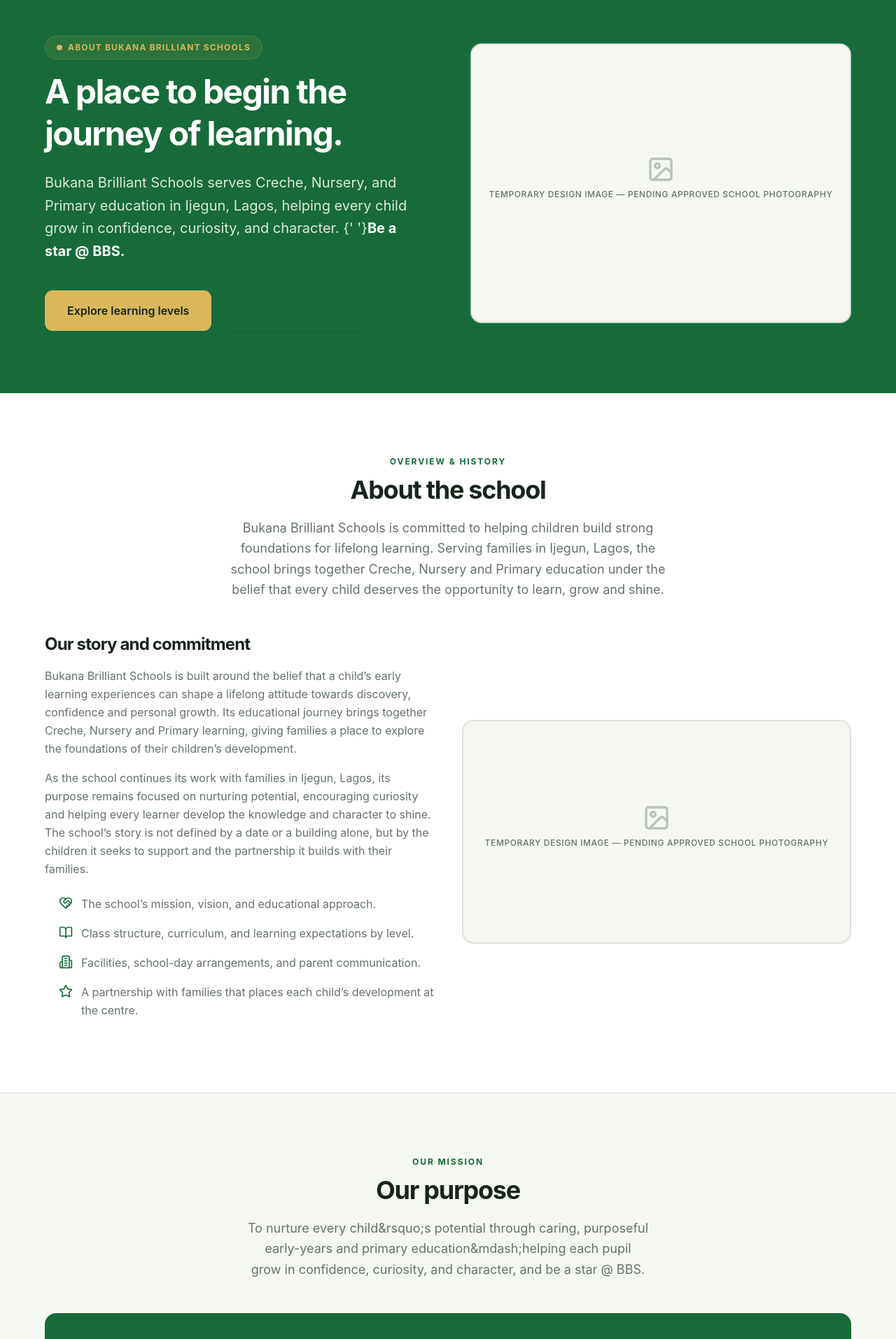
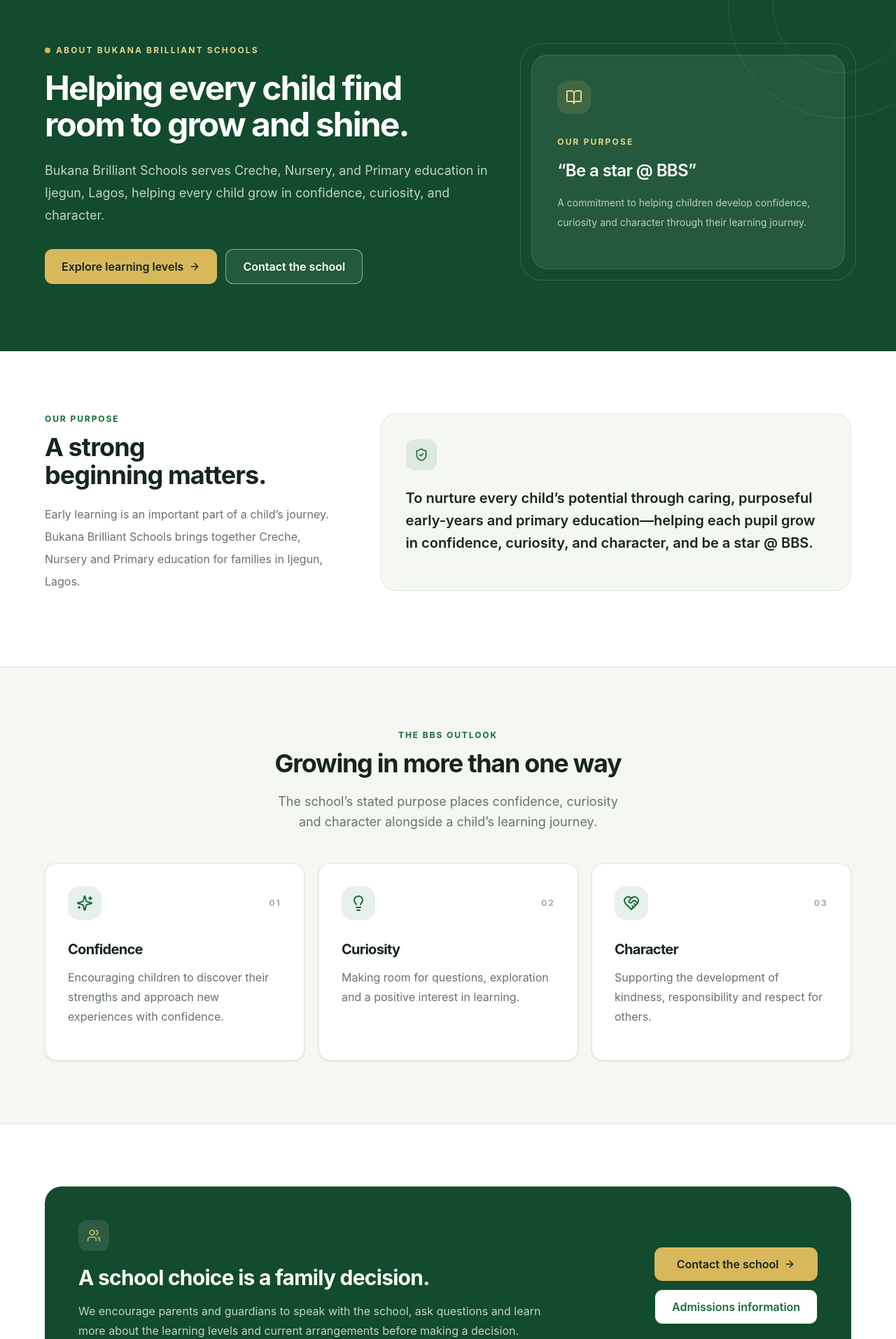
Before and after one commit to blinkzdlfx-cell/bukana-brilliant-schools, a React (Vite) app: page /about in a window 1280 px wide. Shown: the part 112-2026 px from the top of the page at 70% size. Built offline with nearby package versions, Linux system fonts and the light colour scheme.

Commit message:
Replace generic about-page filler with a truthful school story and clear visual hierarchy

```diff
--- a/src/pages/AboutPage.jsx
+++ b/src/pages/AboutPage.jsx
@@ -1,142 +1,95 @@
 import { motion } from 'motion/react';
-import { BookOpen, Users, GraduationCap, Building2, Star, HeartHandshake } from 'lucide-react';
+import {
+  ArrowRight,
+  BookOpen,
+  HeartHandshake,
+  Lightbulb,
+  ShieldCheck,
+  Sparkles,
+  Users,
+} from 'lucide-react';
 import { Button } from '@/components/ui/button.jsx';
 import { SectionHeading } from '@/components/ui/section-heading.jsx';
 import { Card, CardBody } from '@/components/ui/card.jsx';
-import { TemporaryImage } from '@/components/ui/temporary-image.jsx';
-import { schoolProfile, admissionsCta, academicsCta, contactCta } from '@/data/school.js';
+import { schoolProfile } from '@/data/school.js';
+
+const foundations = [
+  {
+    title: 'Confidence',
+    description: 'Encouraging children to discover their strengths and approach new experiences with confidence.',
+    icon: Sparkles,
+  },
+  {
+    title: 'Curiosity',
+    description: 'Making room for questions, exploration and a positive interest in learning.',
+    icon: Lightbulb,
+  },
+  {
+    title: 'Character',
+    description: 'Supporting the development of kindness, responsibility and respect for others.',
+    icon: HeartHandshake,
+  },
+];
 
 export function AboutPage() {
   return (
     <>
       <HeroSection />
-      <OverviewSection />
-      <MissionSection />
-      <ValuesPhilosophySection />
-      <LeadershipSection />
-      <FacilitiesSection />
-      <NextStepsSection />
+      <OurPurposeSection />
+      <FoundationsSection />
+      <FamilyPartnershipSection />
     </>
   );
 }
 
 function HeroSection() {
   return (
-    <section className="relative bg-brand overflow-hidden">
-      <div className="relative container-wide section-pad pt-24 md:pt-36 pb-24 md:pb-36">
-        <div className="grid lg:grid-cols-2 gap-12 lg:gap-16 items-center">
+    <section className="relative isolate overflow-hidden bg-brand-deep text-white">
+      <div aria-hidden="true" className="pointer-events-none absolute -right-20 -top-28 h-80 w-80 rounded-full border border-white/10" />
+      <div aria-hidden="true" className="pointer-events-none absolute -right-4 -top-12 h-48 w-48 rounded-full border border-white/10" />
+      <div className="container-wide relative grid items-center gap-10 py-16 md:py-20 lg:grid-cols-[1fr_0.72fr] lg:py-24">
         <div>
-            <span className="mb-4 inline-flex items-center gap-2 rounded-full border border-accent/20 bg-accent/10 px-4 py-2 text-xs font-bold uppercase tracking-widest text-accent">
+          <p className="mb-5 inline-flex items-center gap-2 text-xs font-bold uppercase tracking-[0.18em] text-[#E8D28C]">
             <span className="h-2 w-2 rounded-full bg-accent" />
             About Bukana Brilliant Schools
-            </span>
+          </p>
           <motion.h1
-              initial={{ opacity: 0, y: 20 }}
+            initial={{ opacity: 0, y: 16 }}
             animate={{ opacity: 1, y: 0 }}
-              className="mb-6 text-4xl md:text-5xl font-bold leading-tight text-surface-white text-balance"
+            transition={{ duration: 0.4, ease: 'easeOut' }}
+            className="max-w-3xl text-balance text-4xl font-bold leading-[1.08] tracking-[-0.04em] text-white sm:text-5xl"
           >
-              A place to begin the journey of learning.
+            Helping every child find room to grow and shine.
           </motion.h1>
-            <motion.p
-              initial={{ opacity: 0, y: 20 }}
-              animate={{ opacity: 1, y: 0 }}
-              transition={{ delay: 0.1 }}
-              className="mb-10 max-w-xl text-lg leading-relaxed text-[#dbe8dc] md:text-xl"
+          <p className="mt-6 max-w-2xl text-base leading-8 text-white/75 sm:text-lg">
+            {schoolProfile.description}
+          </p>
+          <div className="mt-8 flex flex-col gap-3 sm:flex-row">
+            <Button variant="accent" href="/academics" className="min-h-12 px-6">
+              Explore learning levels <ArrowRight aria-hidden="true" className="h-4 w-4" />
+            </Button>
+            <Button
+              variant="secondary"
+              href="/contact"
+              className="min-h-12 border-white/50 bg-white/8 px-6 text-white shadow-none hover:bg-white hover:text-brand-deep"
             >
-              {schoolProfile.description} {`{' '}`}<strong className="text-surface-white">Be a star @ BBS.</strong>
-            </motion.p>
-            <div className="flex flex-col sm:flex-row gap-4">
-              <Button variant="accent" href="/academics" className="px-8 py-4">
-                Explore learning levels
-              </Button>
-              <Button variant="outline" href="/contact" className="px-8 py-4">
               Contact the school
             </Button>
           </div>
         </div>
-          <div className="hidden lg:block relative h-[400px] w-full rounded-2xl overflow-hidden border border-brand/30 bg-surface-warm">
-            <TemporaryImage
-              alt="Approved school photograph to be supplied by Bukana Brilliant Schools"
-              category="about"
-              width="100%"
-              height="100%"
-              className="absolute inset-0 h-full w-full"
-            />
-          </div>
-        </div>
-      </div>
-    </section>
-  );
-}
 
-function OverviewSection() {
-  return (
-    <section id="overview" className="bg-surface-white section-pad">
-      <div className="container-wide">
-        <SectionHeading
-          eyebrow="Overview &amp; history"
-          title="About the school"
-          description="Bukana Brilliant Schools is committed to helping children build strong foundations for lifelong learning. Serving families in Ijegun, Lagos, the school brings together Creche, Nursery and Primary education under the belief that every child deserves the opportunity to learn, grow and shine."
-        />
-        <div className="mt-12 grid lg:grid-cols-2 gap-10 items-center">
-          <div>
-            <h3 className="mb-4 text-2xl font-bold text-ink-deep">Our story and commitment</h3>
-            <div className="mb-6 space-y-4 leading-relaxed text-ink-muted">
-              <p>Bukana Brilliant Schools is built around the belief that a child’s early learning experiences can shape a lifelong attitude towards discovery, confidence and personal growth. Its educational journey brings together Creche, Nursery and Primary learning, giving families a place to explore the foundations of their children’s development.</p>
-              <p>As the school continues its work with families in Ijegun, Lagos, its purpose remains focused on nurturing potential, encouraging curiosity and helping every learner develop the knowledge and character to shine. The school’s story is not defined by a date or a building alone, but by the children it seeks to support and the partnership it builds with their families.</p>
-            </div>
-            <ul className="space-y-4 text-ink-muted leading-relaxed">
-              <li className="flex items-start gap-3">
-                <HeartHandshake className="mt-0.5 h-5 w-5 shrink-0 text-brand" />
-                <span>The school&rsquo;s mission, vision, and educational approach.</span>
-              </li>
-              <li className="flex items-start gap-3">
-                <BookOpen className="mt-0.5 h-5 w-5 shrink-0 text-brand" />
-                <span>Class structure, curriculum, and learning expectations by level.</span>
-              </li>
-              <li className="flex items-start gap-3">
-                <Building2 className="mt-0.5 h-5 w-5 shrink-0 text-brand" />
-                <span>Facilities, school-day arrangements, and parent communication.</span>
-              </li>
-              <li className="flex items-start gap-3">
-                <Star className="mt-0.5 h-5 w-5 shrink-0 text-brand" />
-                <span>A partnership with families that places each child&rsquo;s development at the centre.</span>
-              </li>
-            </ul>
-          </div>
-          <div className="relative h-[320px] w-full rounded-2xl overflow-hidden border border-border-soft bg-surface-warm">
-            <TemporaryImage
-              alt="Approved school environment photograph to be supplied"
-              category="overview"
-              width="100%"
-              height="100%"
-              className="absolute inset-0 h-full w-full"
-            />
-          </div>
-        </div>
-      </div>
-    </section>
-  );
-}
-
-function MissionSection() {
-  return (
-    <section id="mission" className="bg-surface-warm section-pad border-t border-border-soft">
-      <div className="container-wide">
-        <SectionHeading
-          eyebrow="Our mission"
-          title="Our purpose"
-          description={schoolProfile.mission}
-          className="text-center"
-        />
-        <div className="mt-12 p-10 rounded-2xl bg-brand text-surface-white">
-          <div className="max-w-2xl mx-auto text-center">
-            <p className="text-2xl md:text-3xl font-bold leading-tight">
-              {schoolProfile.mission}
+        <div className="relative mx-auto w-full max-w-md">
+          <div aria-hidden="true" className="absolute -inset-4 rounded-[2rem] border border-white/15" />
+          <div className="relative rounded-[1.5rem] border border-white/15 bg-white/8 p-7 backdrop-blur-sm sm:p-9">
+            <span className="flex h-12 w-12 items-center justify-center rounded-2xl bg-accent/15 text-[#E8D28C]">
+              <BookOpen aria-hidden="true" className="h-6 w-6" />
+            </span>
+            <p className="mt-8 text-xs font-bold uppercase tracking-[0.18em] text-[#E8D28C]">Our purpose</p>
+            <p className="mt-4 text-2xl font-semibold leading-snug tracking-tight text-white">
+              “{schoolProfile.tagline}”
             </p>
-            <p className="mt-6 text-lg text-[#dbe8dc] leading-relaxed">
-              This mission guides how Bukana Brilliant Schools welcomes children at every level&mdash;from Creche
-              through Nursery to Primary&mdash;and how the school partners with parents and guardians.
+            <p className="mt-4 text-sm leading-7 text-white/70">
+              A commitment to helping children develop confidence, curiosity and character through their learning journey.
             </p>
           </div>
         </div>
@@ -145,34 +98,53 @@ function MissionSection() {
   );
 }
 
-function ValuesPhilosophySection() {
+function OurPurposeSection() {
   return (
-    <section className="bg-surface-white section-pad">
+    <section className="section-pad bg-surface-white">
+      <div className="container-wide grid items-start gap-12 lg:grid-cols-[0.78fr_1.22fr]">
+        <div>
+          <p className="mb-3 text-xs font-bold uppercase tracking-[0.16em] text-brand">Our purpose</p>
+          <h2 className="text-balance text-3xl font-bold tracking-tight text-ink-deep sm:text-4xl">
+            A strong beginning matters.
+          </h2>
+          <p className="mt-5 leading-8 text-ink-muted">
+            Early learning is an important part of a child’s journey. Bukana Brilliant Schools brings together Creche, Nursery and Primary education for families in Ijegun, Lagos.
+          </p>
+        </div>
+        <div className="rounded-[1.5rem] border border-brand/10 bg-surface-warm p-7 sm:p-9">
+          <span className="flex h-11 w-11 items-center justify-center rounded-xl bg-brand/10 text-brand">
+            <ShieldCheck aria-hidden="true" className="h-5 w-5" />
+          </span>
+          <p className="mt-6 text-lg font-semibold leading-8 text-ink-deep sm:text-xl">
+            {schoolProfile.mission.replaceAll('&rsquo;', '’').replaceAll('&mdash;', '—')}
+          </p>
+        </div>
+      </div>
+    </section>
+  );
+}
+
+function FoundationsSection() {
+  return (
+    <section className="section-pad border-y border-border-soft bg-surface-warm">
       <div className="container-wide">
         <SectionHeading
-          eyebrow="Philosophy &amp; values"
-          title="Guiding principles"
-          description="Our approach is guided by a simple belief: children learn best when they are supported, encouraged to ask questions and given room to develop at their own pace."
+          eyebrow="The BBS outlook"
+          title="Growing in more than one way"
+          description="The school’s stated purpose places confidence, curiosity and character alongside a child’s learning journey."
         />
-        <div className="mt-12 grid gap-6 md:grid-cols-3">
-          {[
-            {
-              title: 'Educational philosophy',
-              text: 'A child-centred approach that values curiosity, active participation, purposeful play and clear learning foundations.',
-            },
-            {
-              title: 'Vision',
-              text: 'To help every learner develop the knowledge, confidence and character to make a positive contribution to the world.',
-            },
-            {
-              title: 'Core values',
-              text: 'Respect, responsibility, kindness, creativity, perseverance and a commitment to doing one’s best.',
-            },
-          ].map((item) => (
-            <Card key={item.title}>
-              <CardBody className="p-7">
-                <h3 className="mb-3 text-xl font-bold text-ink-deep">{item.title}</h3>
-                <p className="text-ink-muted">{item.text}</p>
+        <div className="mt-11 grid gap-5 md:grid-cols-3">
+          {foundations.map(({ title, description, icon: Icon }, index) => (
+            <Card key={title} className="h-full">
+              <CardBody className="p-7 md:p-8">
+                <div className="flex items-center justify-between">
+                  <span className="flex h-12 w-12 items-center justify-center rounded-2xl bg-brand/10 text-brand">
+                    <Icon aria-hidden="true" className="h-6 w-6" />
+                  </span>
+                  <span className="text-xs font-bold tracking-[0.16em] text-ink-muted/60">0{index + 1}</span>
+                </div>
+                <h3 className="mt-7 text-xl font-bold text-ink-deep">{title}</h3>
+                <p className="mt-3 leading-7 text-ink-muted">{description}</p>
               </CardBody>
             </Card>
           ))}
@@ -182,91 +154,32 @@ function ValuesPhilosophySection() {
   );
 }
 
-function LeadershipSection() {
+function FamilyPartnershipSection() {
   return (
-    <section id="leadership" className="bg-surface-warm section-pad border-t border-border-soft">
+    <section className="section-pad bg-surface-white">
       <div className="container-wide">
-        <SectionHeading
-          eyebrow="Leadership"
-          title="Director&rsquo;s welcome"
-          description="A welcome to every family joining the Bukana Brilliant Schools community."
-        />
-        <div className="mt-12 grid lg:grid-cols-2 gap-10 items-center">
-          <div className="relative h-[320px] w-full rounded-2xl overflow-hidden border border-border-soft bg-surface-warm">
-            <TemporaryImage
-              alt="Approved leadership portrait to be supplied by the school"
-              category="leadership"
-              width="100%"
-              height="100%"
-              className="absolute inset-0 h-full w-full"
-            />
+        <div className="grid items-center gap-8 rounded-[1.5rem] bg-brand-deep p-7 text-white sm:p-10 lg:grid-cols-[1fr_auto] lg:p-12">
+          <div className="max-w-2xl">
+            <span className="flex h-11 w-11 items-center justify-center rounded-xl bg-white/10 text-accent">
+              <Users aria-hidden="true" className="h-5 w-5" />
+            </span>
+            <h2 className="mt-5 text-balance text-2xl font-bold tracking-tight text-white sm:text-3xl">
+              A school choice is a family decision.
+            </h2>
+            <p className="mt-4 leading-7 text-white/75">
+              We encourage parents and guardians to speak with the school, ask questions and learn more about the learning levels and current arrangements before making a decision.
+            </p>
           </div>
-          <div>
-            <h3 className="mb-4 text-2xl font-bold text-ink-deep">Welcome to Bukana Brilliant Schools</h3>
-            <div className="space-y-4 text-ink-muted leading-relaxed">
-              <p>Dear Parents and Guardians,</p>
-              <p>It is a pleasure to welcome you to Bukana Brilliant Schools. Choosing a school is one of the most important decisions a family makes, and we recognise the trust that comes with allowing us to be part of your child’s early years and learning journey.</p>
-              <p>Our commitment is to provide a caring and purposeful learning experience where children are encouraged to be curious, build confidence, develop good character and discover their individual strengths. From Creche and Nursery through Primary, every stage is an opportunity to lay foundations for future growth.</p>
-              <p>We value the partnership between school and home. We encourage parents and guardians to ask questions, stay involved and work with us in supporting each child’s progress.</p>
-              <p>Thank you for considering Bukana Brilliant Schools. We look forward to welcoming your family and sharing the journey of helping every child become a star.</p>
-              <p className="font-semibold text-brand-deep">Warm regards,<br />The Director<br />Bukana Brilliant Schools</p>
-            </div>
+          <div className="flex flex-col gap-3 sm:flex-row lg:flex-col">
+            <Button variant="accent" href="/contact" className="min-h-12 px-6">
+              Contact the school <ArrowRight aria-hidden="true" className="h-4 w-4" />
+            </Button>
+            <Button variant="secondary" href="/admissions" className="min-h-12 px-6">
+              Admissions information
+            </Button>
           </div>
         </div>
       </div>
     </section>
   );
 }
-
-function FacilitiesSection() {
-  return (
-    <section id="facilities" className="bg-surface-white section-pad">
-      <div className="container-wide">
-        <SectionHeading
-          eyebrow="Facilities &amp; environment"
-          title="Learning spaces"
-          description="A positive learning environment brings together thoughtful teaching, purposeful activities and spaces that support children’s development. Families are encouraged to visit and see the school’s facilities first-hand."
-        />
-        <div className="mt-12 grid gap-6 md:grid-cols-3">
-          {[
-            { title: 'Classrooms', text: 'Age-appropriate learning spaces for Creche, Nursery, and Primary.' },
-            { title: 'Creative activities', text: 'Space for art, music, and hands-on learning.' },
-            { title: 'Outdoor play', text: 'Areas for play, movement, and outdoor learning.' },
-          ].map((item) => (
-            <Card key={item.title}>
-              <CardBody className="p-7">
-                <h3 className="mb-3 text-xl font-bold text-ink-deep">{item.title}</h3>
-                <p className="text-ink-muted">{item.text}</p>
-              </CardBody>
-            </Card>
-          ))}
-        </div>
-      </div>
-    </section>
-  );
-}
-
-function NextStepsSection() {
-  return (
-    <section className="bg-brand section-pad text-surface-white">
-      <div className="container-wide text-center">
-        <SectionHeading
-          eyebrow="Continue exploring"
-          title="Choose your next step"
-          description="Explore the learning levels, review the admissions enquiry information, or contact the school directly."
-        />
-        <div className="mt-10 flex flex-col sm:flex-row gap-4 justify-center">
-          <Button variant="outline" href="/academics" className="px-8 py-4">
-            Explore academics
-          </Button>
-          <Button variant="primary" href="/admissions" className="px-8 py-4">
-            Admissions enquiries
-          </Button>
-          <Button variant="secondary" href="/contact" className="px-8 py-4">
-            Contact the school
-          </Button>
-        </div>
-      </div>
-    </section>
-  );
-}
```
Lines whose indentation alone changed are shown as unchanged.
